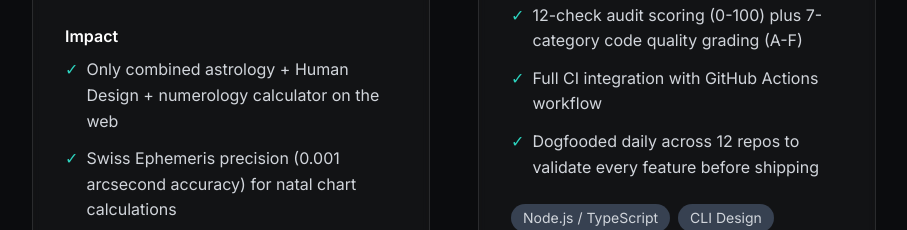
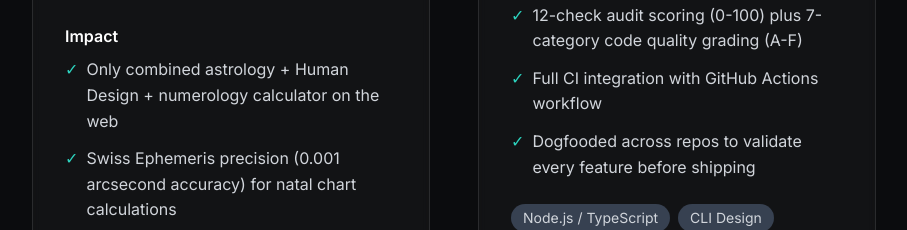
Before and after one commit to Surfrrosa/portfolio, a Next.js app: page /work in a window 1280 px wide. Shown: the part 1200-1430 px from the top of the page, without its empty margins (356-1263 px from the left). Built offline with nearby package versions, Linux system fonts and the light colour scheme.

Commit message:
Simplify dogfooding description in page.tsx

```diff
--- a/src/app/work/page.tsx
+++ b/src/app/work/page.tsx
@@ -221,7 +221,7 @@ export default function Work() {
                     <p className="flex items-start"><span className="text-teal-400 mr-2">✓</span><span>Published on npm as maestro-dev, installable globally</span></p>
                     <p className="flex items-start"><span className="text-teal-400 mr-2">✓</span><span>12-check audit scoring (0-100) plus 7-category code quality grading (A-F)</span></p>
                     <p className="flex items-start"><span className="text-teal-400 mr-2">✓</span><span>Full CI integration with GitHub Actions workflow</span></p>
-                    <p className="flex items-start"><span className="text-teal-400 mr-2">✓</span><span>Dogfooded daily across 12 repos to validate every feature before shipping</span></p>
+                    <p className="flex items-start"><span className="text-teal-400 mr-2">✓</span><span>Dogfooded across repos to validate every feature before shipping</span></p>
                   </div>
                 </div>
               </div>
```
